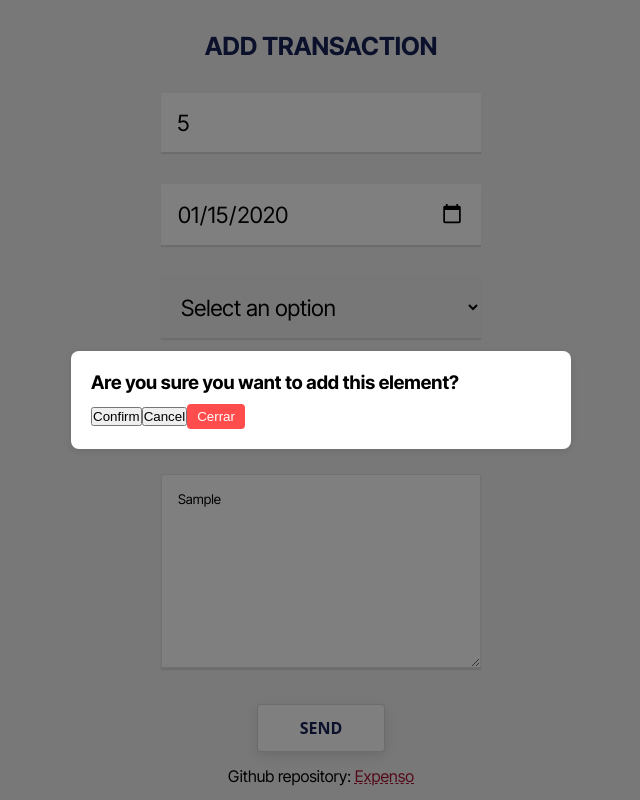
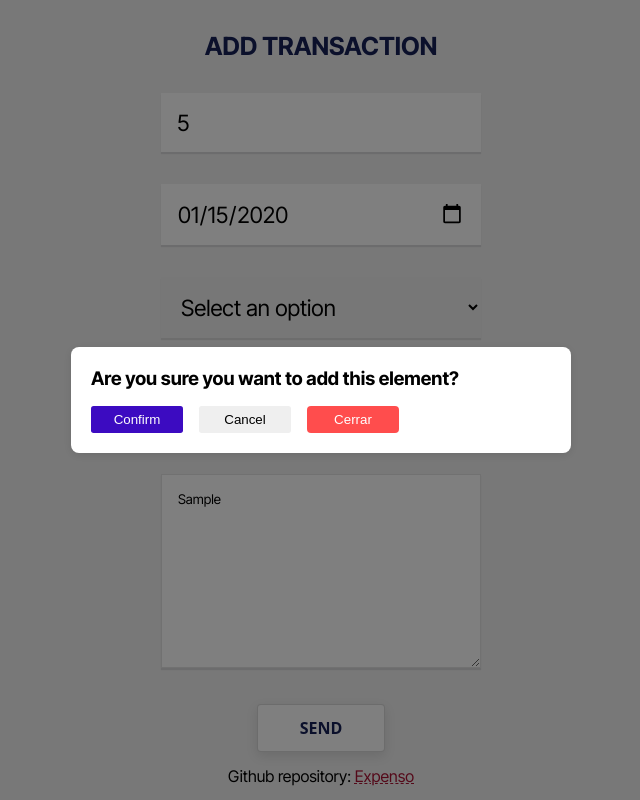
Before and after one commit to Monica-R/expenso-app, a React (Vite) app: page /add in a window 1280 px wide. Both pictures are taken after typing "5", "2020-01-15", "Sample" into the empty fields and a click on the input "Send". Shown: the part 139-939 px from the top of the page, without its empty margins (319-959 px from the left). Built offline with nearby package versions, Linux system fonts and the light colour scheme; no server answers.

Commit message:
modal style changed

```diff
--- a/src/components/Modal/Modal.css
+++ b/src/components/Modal/Modal.css
@@ -17,14 +17,38 @@
     max-width: 500px;
     width: 100%;
     box-shadow: 0 2px 10px rgba(0, 0, 0, 0.1);
+    display: flex;
+    flex-wrap: wrap;
+    column-gap: 1em;
+    row-gap: 1em;
+    align-items: center;
   }
 
   .modal-close {
-    margin-top: 10px;
-    padding: 5px 10px;
     background-color: #ff4d4d;
     color: white;
     border: none;
     border-radius: 4px;
     cursor: pointer;
-  }
+    -webkit-border-radius: 4px;
+    -moz-border-radius: 4px;
+    -ms-border-radius: 4px;
+    -o-border-radius: 4px;
+}
+
+  button {
+    width: 20%;
+    border: none;
+    padding: .4rem;
+    cursor: pointer;
+    border-radius: .2em;
+    -webkit-border-radius: .2em;
+    -moz-border-radius: .2em;
+    -ms-border-radius: .2em;
+    -o-border-radius: .2em;
+}
+
+button:first-of-type {
+  background-color: var(--medium-blue);
+  color: var(--white);
+}
```
